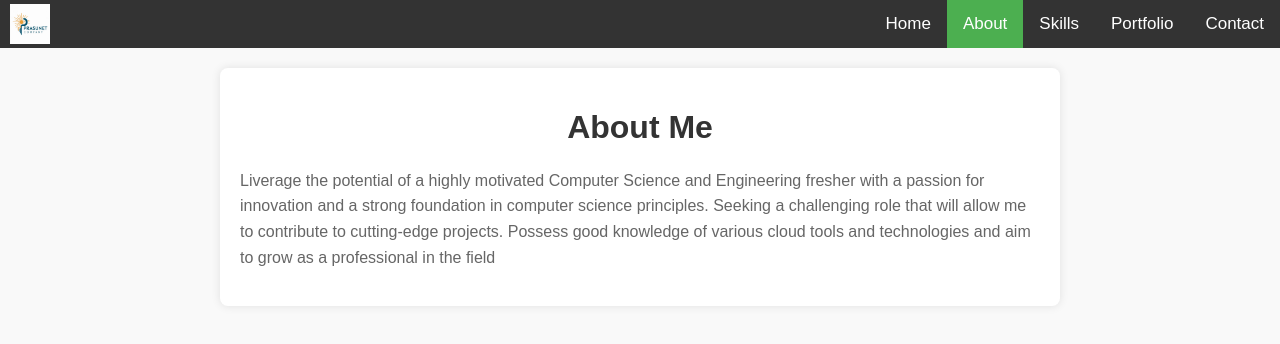
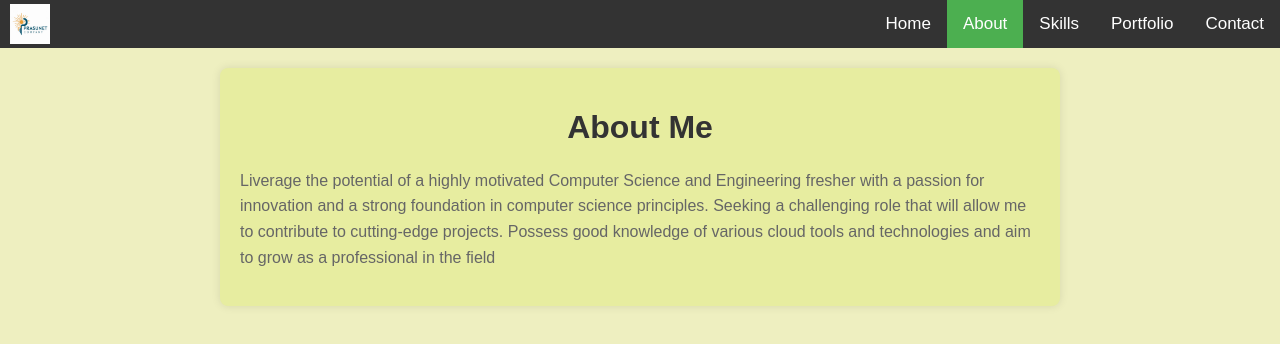
Before and after one commit to NagaReethika/PRASUNET, a plain HTML site: page TAKS-1/about.html in a window 1280 px wide. Drawn offline with Linux system fonts and the light colour scheme; a script that the page names is missing.

Commit message:
Update about.html

```diff
--- a/TAKS-1/about.html
+++ b/TAKS-1/about.html
@@ -12,13 +12,13 @@
             margin: 0;
             padding: 0;
             box-sizing: border-box;
-            background-color: #f9f9f9;
+            background-color: #eeefc0;
         }
         .container {
             max-width: 800px;
             margin: 0 auto;
             padding: 20px;
-            background-color: #fff;
+            background-color: #e7eda0;
             box-shadow: 0 0 10px rgba(0, 0, 0, 0.1);
             border-radius: 8px;
             margin-top: 20px;
```
